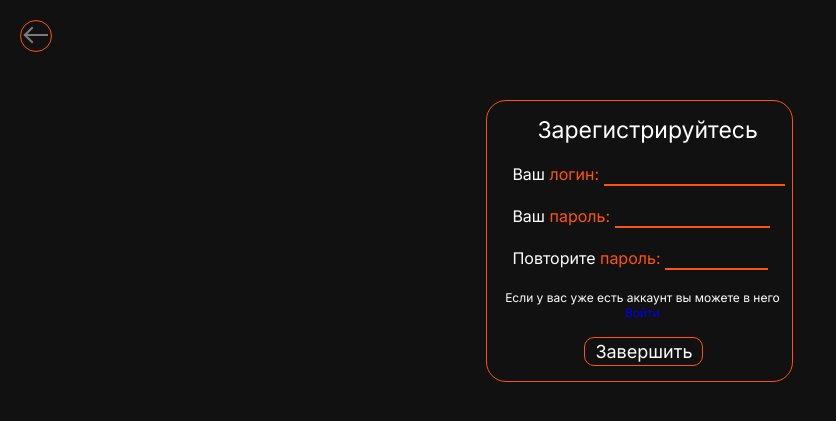
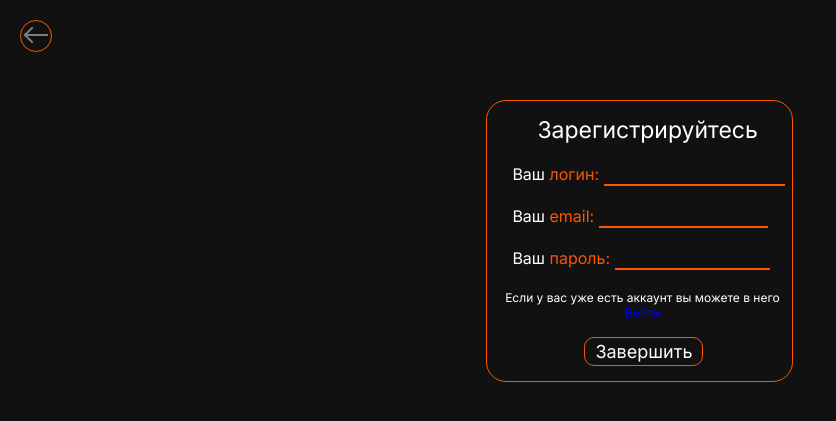
Before and after one commit to Hintus/TournamentsSite, a FastAPI app: page /log/register in a window 1280 px wide. Shown: the top 421 px of the page, without its empty margins (0-836 px from the left). Run offline with FastAPI, Linux system fonts and the light colour scheme; parts of the project's set-up code (start-up, migrations or seed data) failed here and were passed over.

Commit message:
Suffering

```diff
--- a/static/css/styles.css
+++ b/static/css/styles.css
@@ -445,6 +445,10 @@ a{
     outline: none;
 }
 
+.email_input_register{
+    width: 165px;
+}
+
 .reg_input_repeat{
     width: 99px;
 }
--- a/templates/auth/register.html
+++ b/templates/auth/register.html
@@ -7,17 +7,42 @@
 
 {% block form %}
 <div class="login_header"> Зарегистрируйтесь </div>
-<form method="post" action="/auth/register">
+<form method="post" action="/auth/register" id="registration-form">
     <div class="login_input_text"> Ваш <span class="orange_text">логин:</span>
-        <input class="login_input_login" type="text" name="username">
+        <input class="login_input_login" type="text" name="username" id="username">
+    </div>
+    <div class="login_input_text"> Ваш <span class="orange_text">email:</span>
+        <input class="login_input_register email_input_register" name="password" id="password">
     </div>
     <div class="login_input_text"> Ваш <span class="orange_text">пароль:</span>
-        <input class="login_input_register" type="password" name="password">
-    </div>
-    <div class="login_input_text"> Повторите <span class="orange_text">пароль:</span>
-        <input class="login_input_register reg_input_repeat" type="password" name="password">
+        <input class="login_input_register" type="password" name="email" id="email">
     </div>
     <p class="reg_help_text">Если у вас уже есть аккаунт вы можете в него <a class="reg_help_href" href="{{ url_for('login') }}">Войти</a></p>
     <input class="input_submit reg_supmit" type="submit" value="Завершить">
 </form>
 {% endblock %}
+
+<!--<form action="/submit-form" method="post">-->
+<!--    <label for="username">Username:</label><br>-->
+<!--    <input type="text" id="username" name="username"><br><br>-->
+<!--    -->
+<!--    <label for="email">Email:</label><br>-->
+<!--    <input type="email" id="email" name="email"><br><br>-->
+<!--    -->
+<!--    <label for="password">Password:</label><br>-->
+<!--    <input type="password" id="password" name="password"><br><br>-->
+<!--    -->
+<!--    <label for="role_id">Role ID:</label><br>-->
+<!--    <input type="number" id="role_id" name="role_id"><br><br>-->
+<!--    -->
+<!--    <label for="is_active">Is Active:</label><br>-->
+<!--    <input type="checkbox" id="is_active" name="is_active" checked><br><br>-->
+<!--    -->
+<!--    <label for="is_superuser">Is Superuser:</label><br>-->
+<!--    <input type="checkbox" id="is_superuser" name="is_superuser"><br><br>-->
+<!--    -->
+<!--    <label for="is_verified">Is Verified:</label><br>-->
+<!--    <input type="checkbox" id="is_verified" name="is_verified"><br><br>-->
+<!--    -->
+<!--    <input type="submit" value="Submit">-->
+<!--</form>-->
```
Also changed, not shown: src/classes/repository.py (+11 -12 lines), src/classes/router.py (+5 -5 lines).
